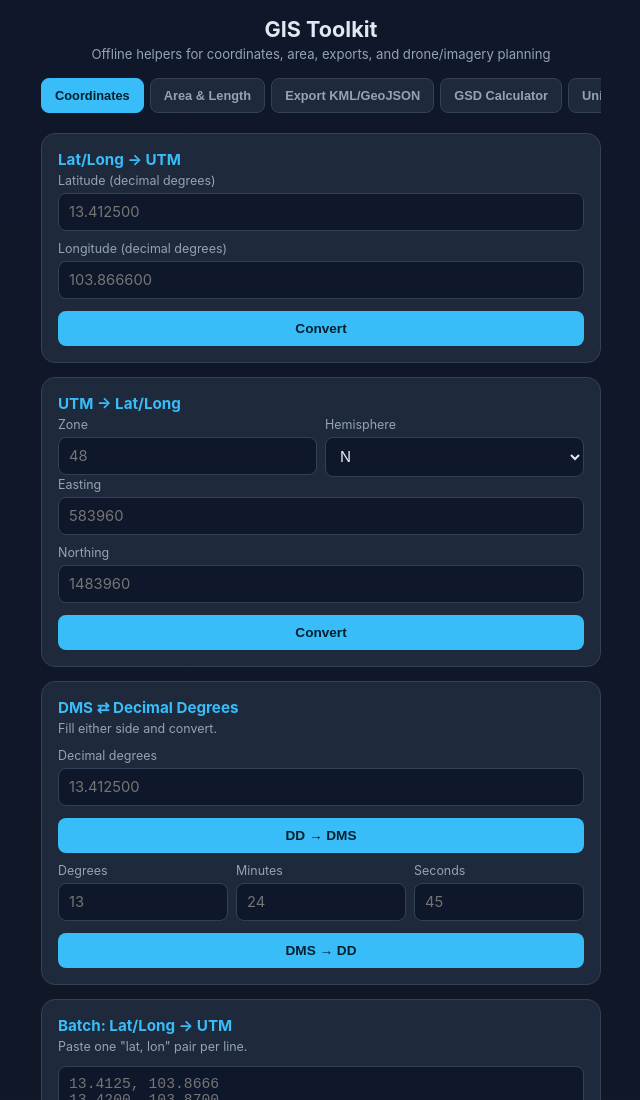
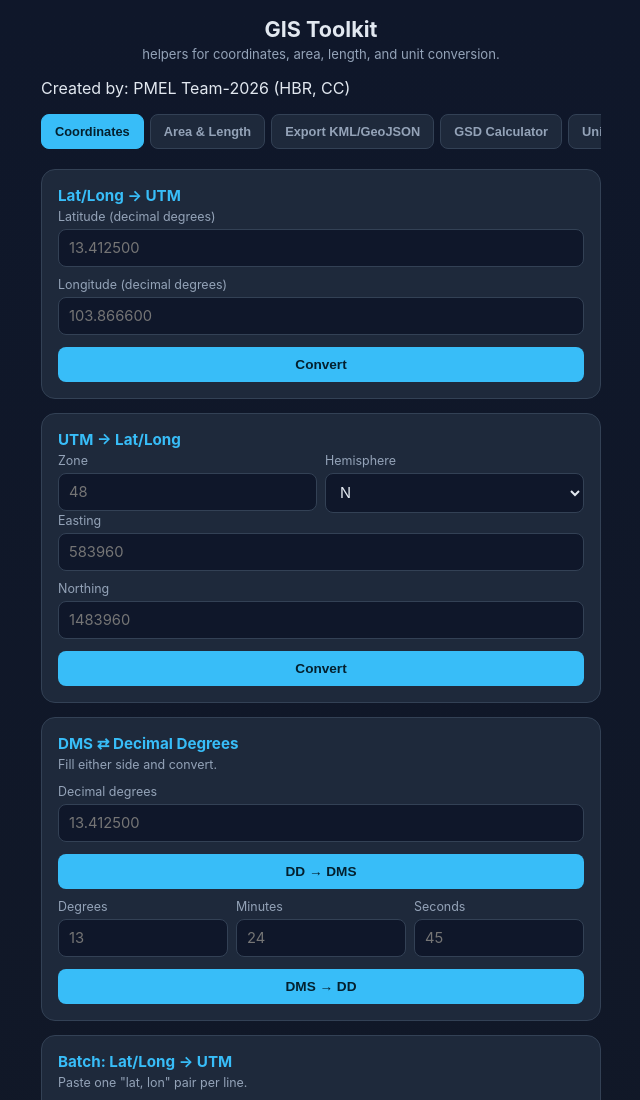
Before and after one commit to HUNBUNNARITH/GIS_Toolkit, a plain HTML site: page index.html in a window 1280 px wide. Shown: the top 1100 px of the page, without its empty margins (319-959 px from the left). Drawn offline with Linux system fonts and the light colour scheme.

Commit message:
Modify subtitle and add credit information
Updated subtitle text and added credit paragraph.

```diff
--- a/index.html
+++ b/index.html
@@ -63,7 +63,8 @@
 <body>
 <div class="container">
   <h1>GIS Toolkit</h1>
-  <p class="subtitle">Offline helpers for coordinates, area, exports, and drone/imagery planning</p>
+  <p class="subtitle">helpers for coordinates, area, length, and unit conversion.</p>
+  <p class="credit">Created by: PMEL Team-2026 (HBR, CC)</p>
 
   <div class="tabs">
     <button class="tab-btn active" data-tab="coord">Coordinates</button>
```
